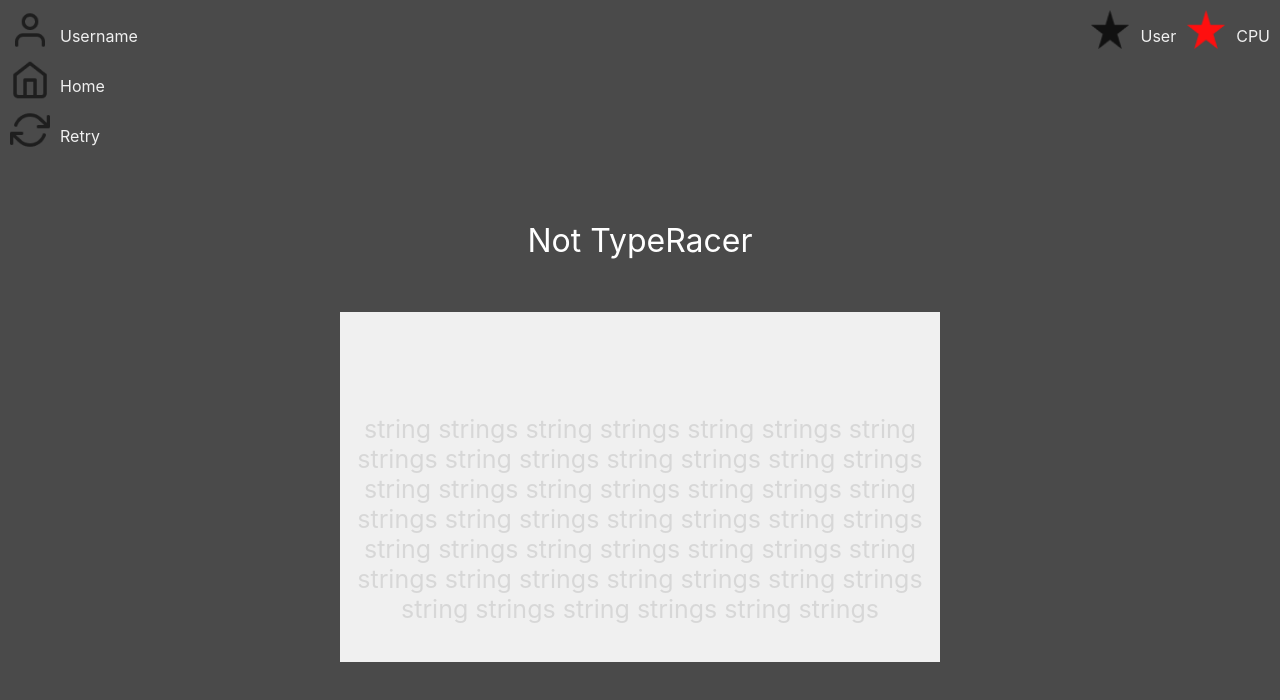
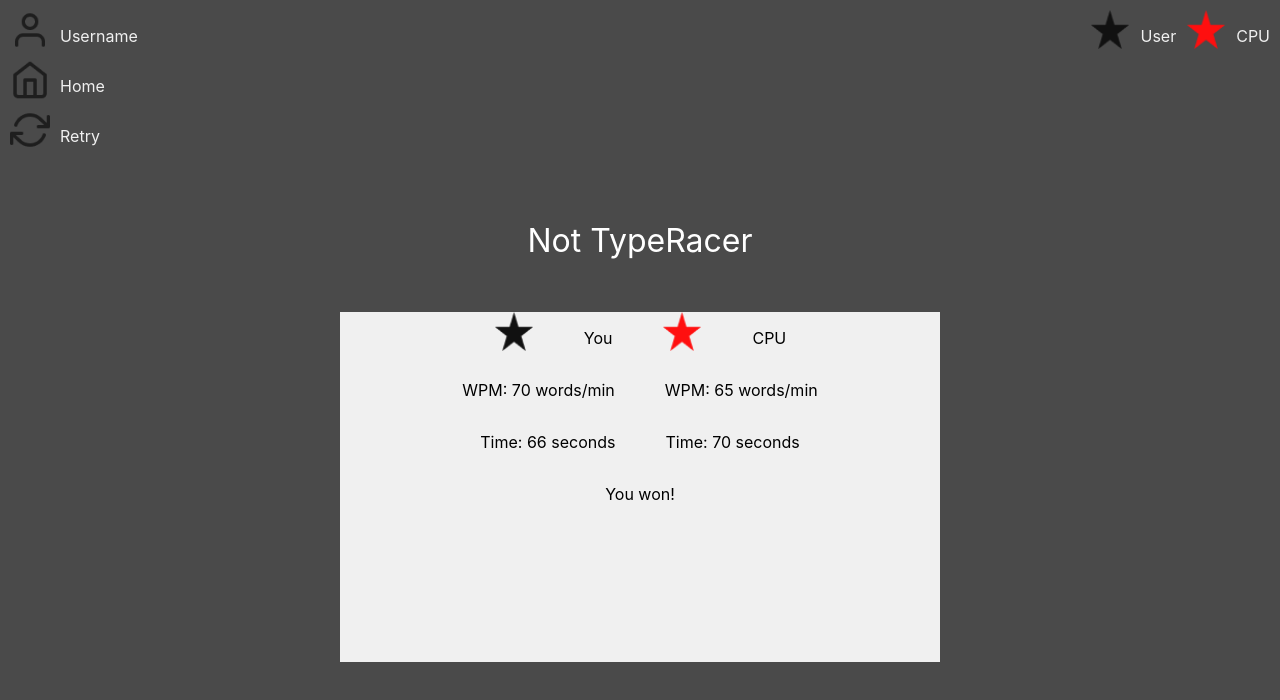
Before and after one commit to DarrenPorciello/type-racer-rework, a React (Create React App) app: page / in a window 1280 px wide. Shown: the top 700 px of the page. Built offline with nearby package versions, Linux system fonts and the light colour scheme.

Commit message:
Put all endpage UI elements

```diff
--- a/src/App.css
+++ b/src/App.css
@@ -143,6 +143,18 @@
   margin-top: 17%;
 }
 
+.statsContainer {
+  display: flex;
+  gap: 50px;
+  justify-content: center;
+  font-size: 16px;
+}
+
+.statsImage{
+  height: 40px;
+  width: 40px;
+}
+
 .App-link {
   color: #61dafb;
 }
--- a/src/App.js
+++ b/src/App.js
@@ -39,8 +39,22 @@ function App() {
           <p>Not TypeRacer</p>
         </div>
         <div className='textBoxSpace'>
-          <div className='typedTextHomePage'>
-          <p>string strings string strings string strings string strings string strings string strings string strings string strings string strings string strings string strings string strings string strings string strings string strings string strings string strings string strings string strings string strings string strings string strings string strings string strings</p>
+          <div className='statsContainer'>
+            <img className='statsImage' src={blackStarPNG}/>
+            <p>You</p>
+            <img className='statsImage' src={redStarPNG}/>
+            <p>CPU</p>
+          </div>
+          <div className='statsContainer'>
+            <p>WPM: 70 words/min</p>
+            <p>WPM: 65 words/min</p>
+          </div>
+          <div className='statsContainer'>
+            <p>Time: 66 seconds</p>
+            <p>Time: 70 seconds</p>
+          </div>
+          <div className='statsContainer'>
+            <p>You won!</p>
           </div>
         </div>
       </header>
```
Also changed, not shown: src/Star 5.png (added).
